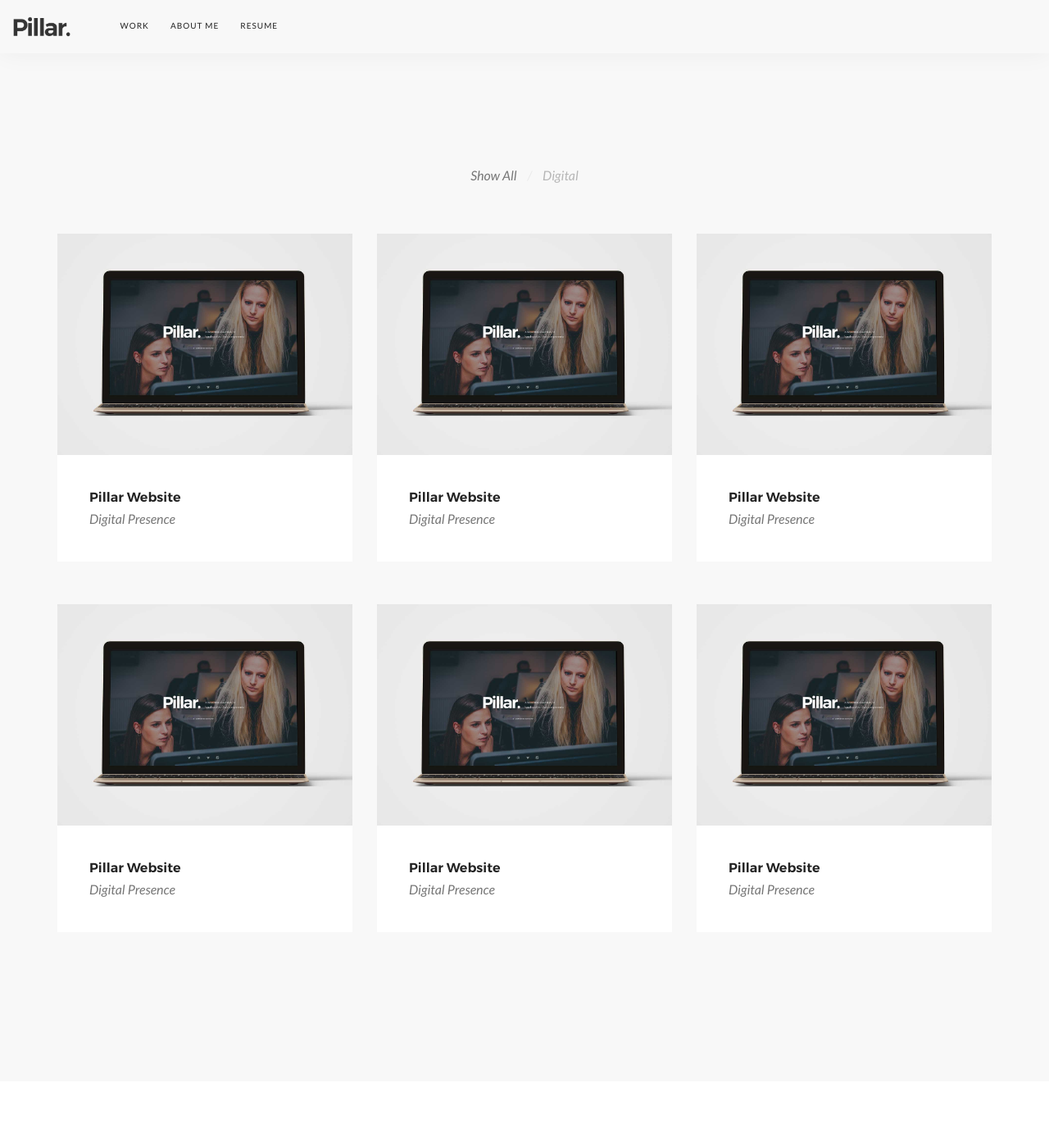
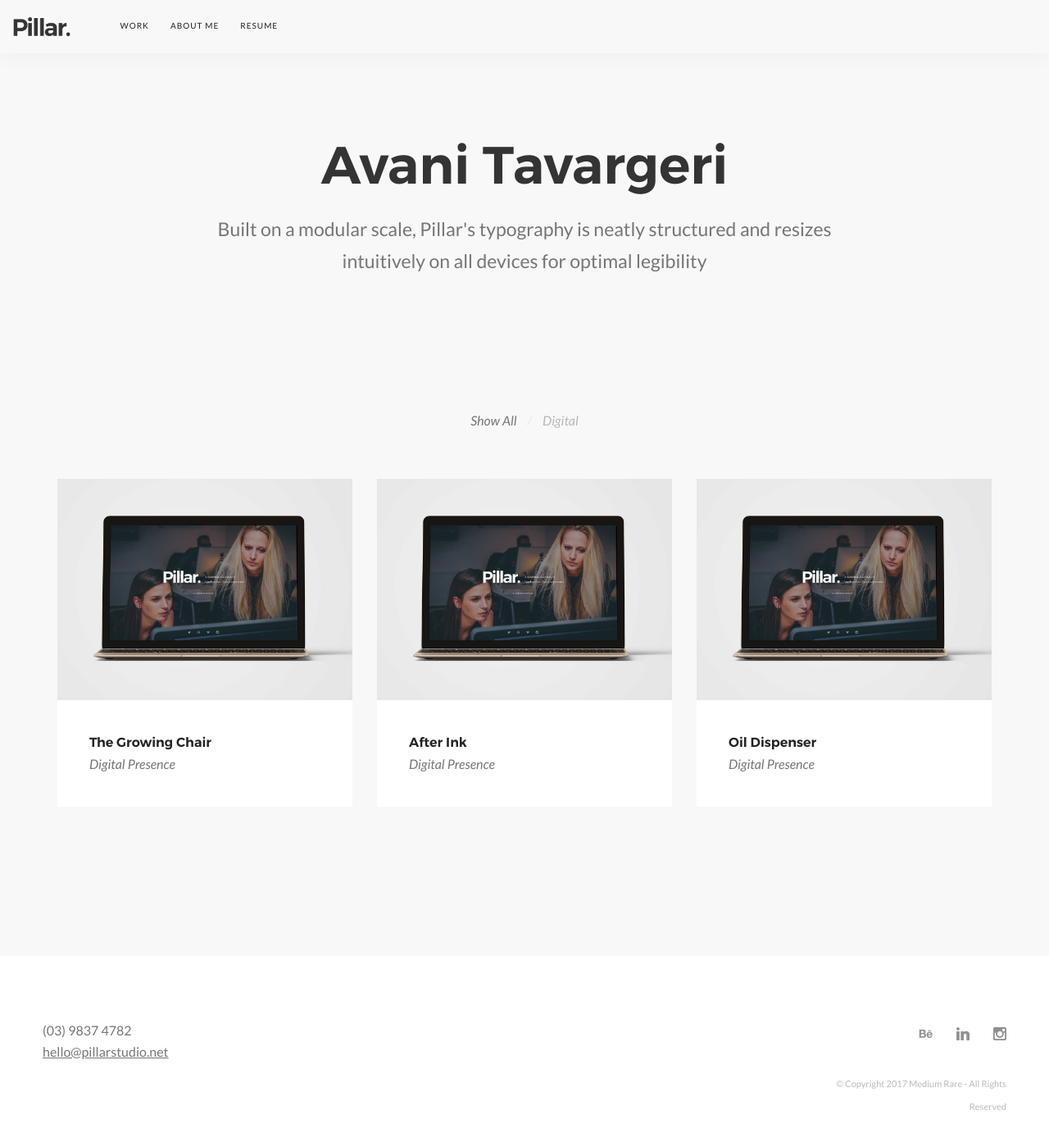
Before and after one commit to akshatkedia/avani-tavargeri, a Jekyll site: the page built from index.md, in a window 1280 px wide and 1400 px high. Shown: the top 1393 px of the window at 82% size. Built offline with Jekyll 4.4.1, drawn with Linux system fonts in a browser that asks for light colours; some web fonts are replaced.

Commit message:
Updated Project and 9 other files

```diff
--- a/_config.yml
+++ b/_config.yml
@@ -26,7 +26,21 @@ defaults:
     type: pages
   values:
     layout: page
+- scope:
+    path: ''
+    type: projects
+  values:
+    layout: project
+description:
 permalink: pretty
+exclude:
+- Gruntfile.js
+- Gemfile
+- Gemfile.lock
+- package.json
+- README*
+- node_modules
+- ".gitignore"
 gems:
 - jekyll-seo-tag
 - jekyll-sitemap
--- a/_includes/footer.html
+++ b/_includes/footer.html
@@ -9,6 +9,9 @@
         <a href="#"><i class="socicon-behance"></i></a>
       </li>
       <li>
+        <a href="#"><i class="socicon-linkedin"></i></a>
+      </li>
+      <li>
         <a href="#"><i class="socicon-instagram"></i></a>
       </li>
     </ul><span class="type--fine-print">© Copyright <span class="update-year">2016</span> Medium Rare - All Rights Reserved</span>
--- a/_includes/header.html
+++ b/_includes/header.html
@@ -2,7 +2,7 @@
   <nav>
     <div class="nav-bar" data-fixed-at="700">
       <div class="nav-module logo-module left">
-        <a href="index.html">
+        <a href="/">
           <img alt="logo" class="logo logo-dark" src="/img/logo-dark.png">
           <img alt="logo" class="logo logo-light" src="/img/logo-light.png">
         </a>
@@ -10,44 +10,13 @@
       <div class="nav-module menu-module left">
         <ul class="menu">
           <li>
-            <a href="#">WORK</a>
+            <a href="#">Work</a>
           </li>
           <li>
-            <a href="#">ABOUT ME</a>
-            <ul class="make-right">
-              <li>
-                <a href="#">Single</a>
-              </li>
-              <li class="dropdown">
-                <a href="#">Dropdown</a>
-                <ul>
-                  <li>
-                    <a href="#">Single</a>
-                  </li>
-                </ul>
-              </li>
-            </ul>
+            <a href="#">About Me</a>
           </li>
           <li class="active">
             <a href="#">Resume</a>
-            <ul class="multi-column">
-              <li>
-                <ul>
-                  <li><span class="multi-column__title">Title</span></li>
-                  <li>
-                    <a href="#">Single</a>
-                  </li>
-                </ul>
-              </li>
-              <li>
-                <ul>
-                  <li><span class="multi-column__title">Title</span></li>
-                  <li>
-                    <a href="#">Single</a>
-                  </li>
-                </ul>
-              </li>
-            </ul>
           </li>
         </ul>
       </div>
--- a/_layouts/index.html
+++ b/_layouts/index.html
@@ -1,6 +1,19 @@
 ---
 layout: default
 ---
+
+<section>
+  <div class="container">
+    <div class="row">
+      <div class="col-sm-8 col-sm-offset-2 text-center">
+        <h1>{{ site.title }}</h1>
+        <p class="lead">
+          Built on a modular scale, Pillar's typography is neatly structured and resizes intuitively on all devices for optimal legibility
+        </p>
+      </div>
+    </div>
+  </div>
+</section>
 
 <section class="masonry-contained">
   <div class="container">
@@ -8,15 +21,16 @@ layout: default
       <div class="masonry">
         <div class="masonry__filters text-center" data-filter-all-text="Show All"></div>
         <div class="masonry__container masonry--animate masonry--active">
+          {% for project in site.projects %}
           <div class="col-sm-4 masonry__item" data-masonry-filter="digital">
-            <a href="#">
+            <a href="{{ project.url }}">
               <div class="card card-3">
                 <div class="card__image">
                   <img alt="Pic" src="/img/work14.jpg">
                 </div>
                 <div class="card__body boxed bg--white">
                   <div class="card__title">
-                    <h5>Pillar Website</h5>
+                    <h5>{{ project.title }}</h5>
                   </div>
                   <span>
                     <em>Digital Presence</em>
@@ -25,91 +39,7 @@ layout: default
               </div>
             </a>
           </div>
-          <div class="col-sm-4 masonry__item" data-masonry-filter="digital">
-            <a href="#">
-              <div class="card card-3">
-                <div class="card__image">
-                  <img alt="Pic" src="/img/work14.jpg">
-                </div>
-                <div class="card__body boxed bg--white">
-                  <div class="card__title">
-                    <h5>Pillar Website</h5>
-                  </div>
-                  <span>
-                    <em>Digital Presence</em>
-                  </span>
-                </div>
-              </div>
-            </a>
-          </div>
-          <div class="col-sm-4 masonry__item" data-masonry-filter="digital">
-            <a href="#">
-              <div class="card card-3">
-                <div class="card__image">
-                  <img alt="Pic" src="/img/work14.jpg">
-                </div>
-                <div class="card__body boxed bg--white">
-                  <div class="card__title">
-                    <h5>Pillar Website</h5>
-                  </div>
-                  <span>
-                    <em>Digital Presence</em>
-                  </span>
-                </div>
-              </div>
-            </a>
-          </div>
-          <div class="col-sm-4 masonry__item" data-masonry-filter="digital">
-            <a href="#">
-              <div class="card card-3">
-                <div class="card__image">
-                  <img alt="Pic" src="/img/work14.jpg">
-                </div>
-                <div class="card__body boxed bg--white">
-                  <div class="card__title">
-                    <h5>Pillar Website</h5>
-                  </div>
-                  <span>
-                    <em>Digital Presence</em>
-                  </span>
-                </div>
-              </div>
-            </a>
-          </div>
-          <div class="col-sm-4 masonry__item" data-masonry-filter="digital">
-            <a href="#">
-              <div class="card card-3">
-                <div class="card__image">
-                  <img alt="Pic" src="/img/work14.jpg">
-                </div>
-                <div class="card__body boxed bg--white">
-                  <div class="card__title">
-                    <h5>Pillar Website</h5>
-                  </div>
-                  <span>
-                    <em>Digital Presence</em>
-                  </span>
-                </div>
-              </div>
-            </a>
-          </div>
-          <div class="col-sm-4 masonry__item" data-masonry-filter="digital">
-            <a href="#">
-              <div class="card card-3">
-                <div class="card__image">
-                  <img alt="Pic" src="/img/work14.jpg">
-                </div>
-                <div class="card__body boxed bg--white">
-                  <div class="card__title">
-                    <h5>Pillar Website</h5>
-                  </div>
-                  <span>
-                    <em>Digital Presence</em>
-                  </span>
-                </div>
-              </div>
-            </a>
-          </div>
+          {% endfor %}
         </div>
       </div>
     </div>
--- /dev/null
+++ b/_project-categories/industrial-design.markdown
@@ -0,0 +1,4 @@
+---
+title: Industrial Design
+date: 2017-06-19 15:09:00 +05:30
+---
--- /dev/null
+++ b/_project-categories/interaction-design.markdown
@@ -0,0 +1,4 @@
+---
+title: Interaction Design
+date: 2017-06-19 15:09:00 +05:30
+---
--- /dev/null
+++ b/_projects/oil-dispenser.markdown
@@ -0,0 +1,4 @@
+---
+title: Oil Dispenser
+date: 2017-06-19 17:06:00 +05:30
+---
```
Also changed, not shown: _layouts/project.html (added, +99 -0 lines), _projects/after-ink.markdown (added, +8 -0 lines), _projects/the-growing-chair.markdown (added, +20 -0 lines).
